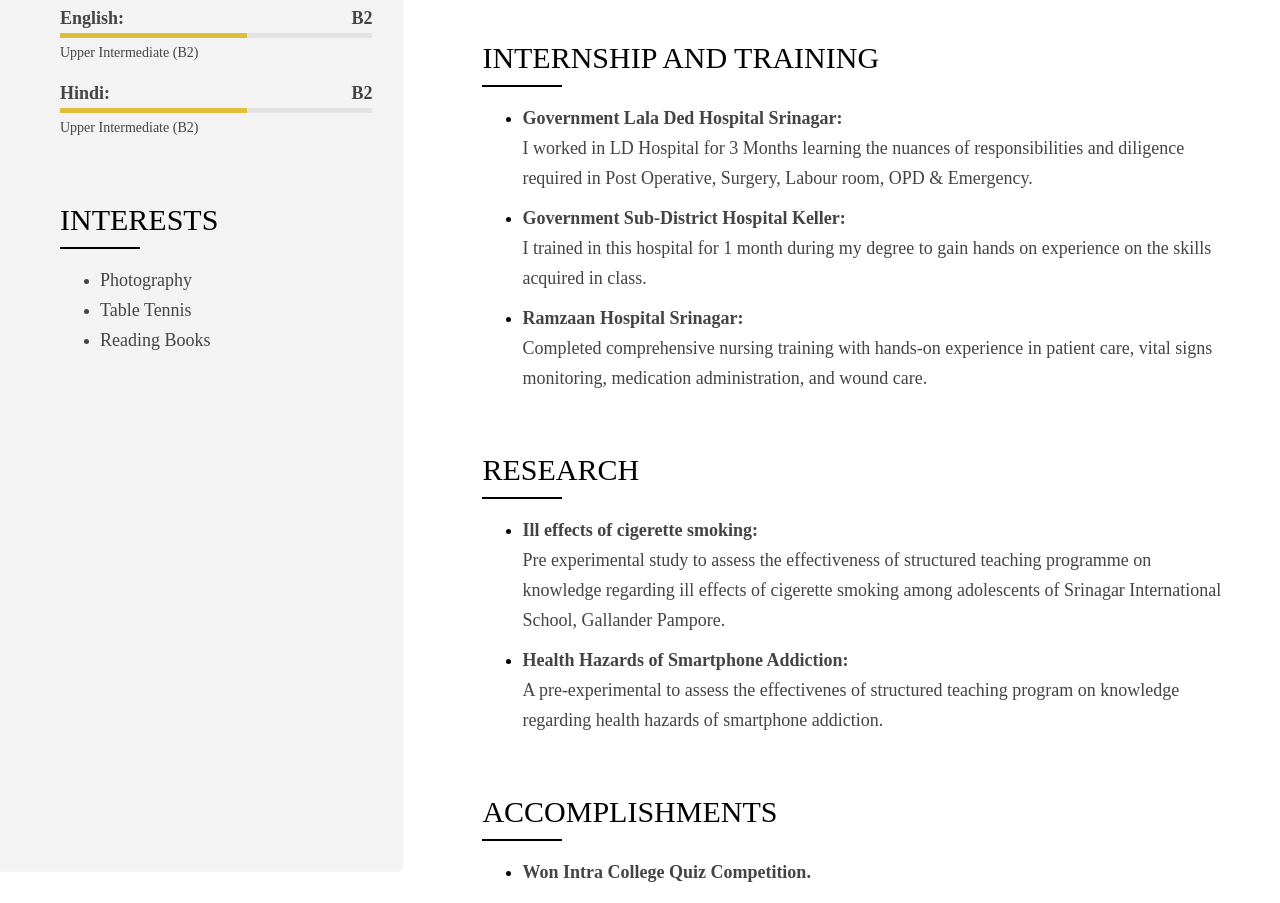
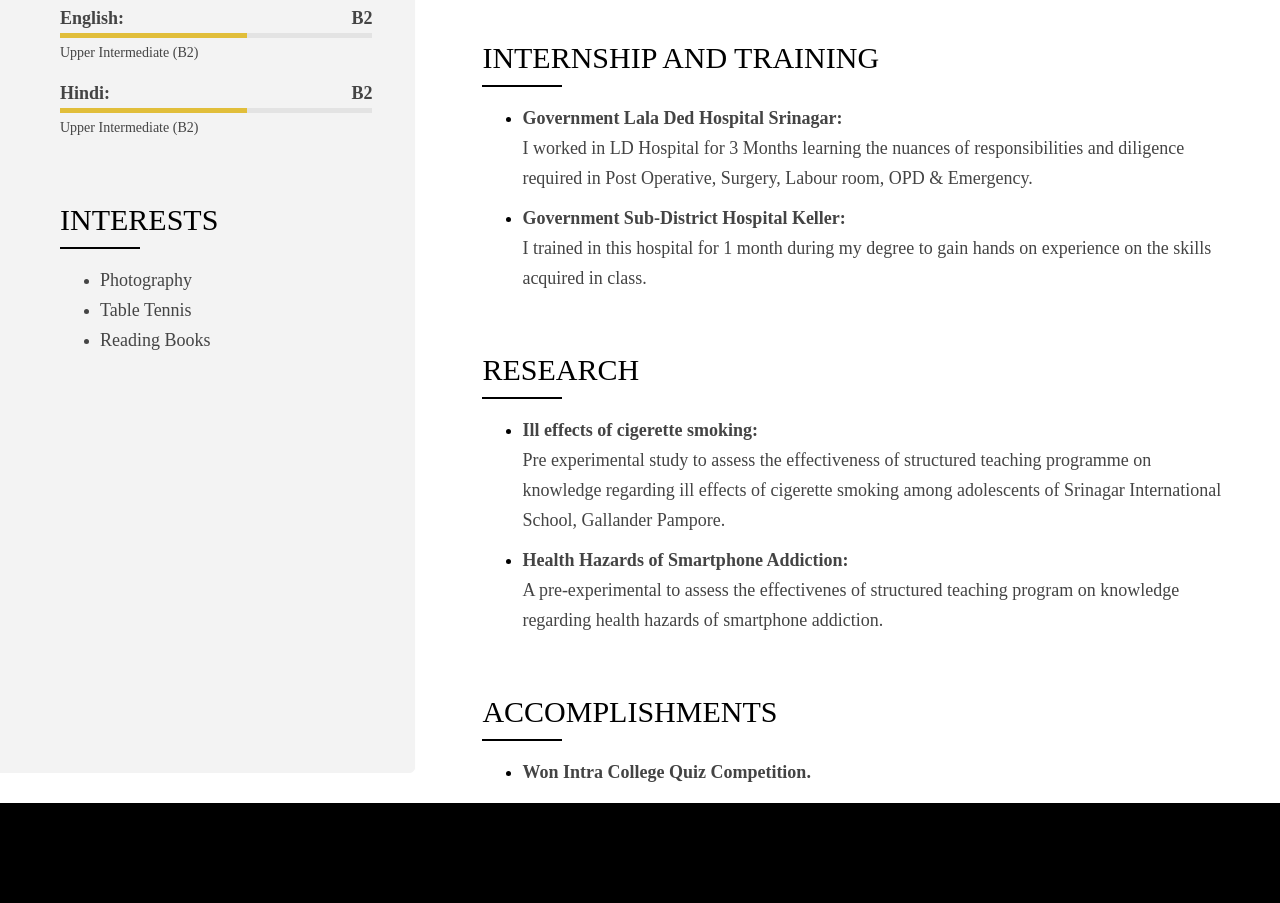
Before and after one commit to abunayeemwani/resume, a plain HTML site: page saima.html in a window 1280 px wide. Shown: the part 1106-2009 px from the top of the page. After the commit the page ends 1909 px from the top, so only its background shows below. Drawn offline with Linux system fonts and the light colour scheme.

Commit message:
update saima resume

```diff
--- a/saima.html
+++ b/saima.html
@@ -275,10 +275,6 @@
                                 <span><strong>Government Sub-District Hospital Keller:</strong></span><br>
                                 <span>I trained in this hospital for 1 month during my degree to gain hands on experience on the skills acquired in class.</span><br>
                             </li>
-                            <li style="margin-top: 10px;">
-                                <span><strong>Ramzaan Hospital Srinagar:</strong></span><br>
-                                <span>Completed comprehensive nursing training with hands-on experience in patient care, vital signs monitoring, medication administration, and wound care.</span><br>
-                            </li>
                         </ul>
                     </div>
 
```
